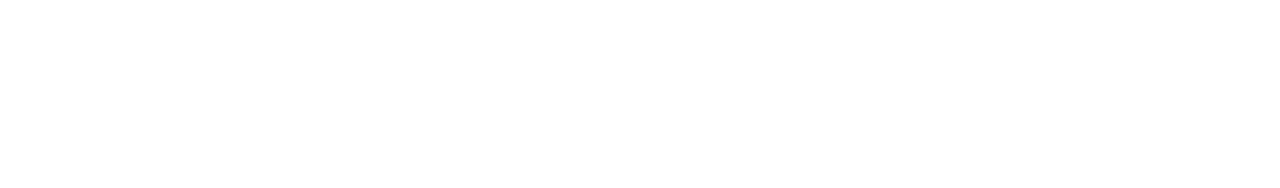
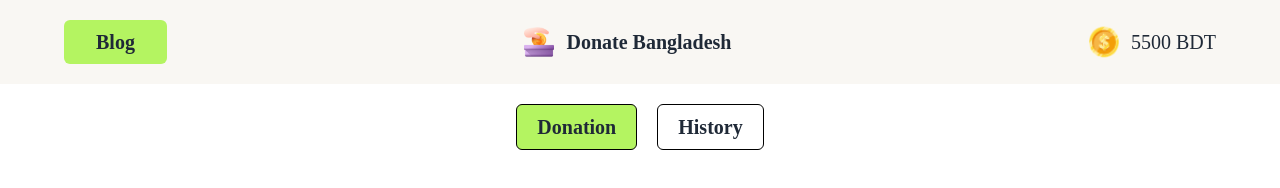
Before and after one commit to rifat-mahmudul/Donate-Bangladesh, a plain HTML site: page index.html in a window 1280 px wide. Drawn offline with nearby package versions, Linux system fonts and the light colour scheme.

Commit message:
index header section added.

```diff
--- a/index.html
+++ b/index.html
@@ -1,5 +1,5 @@
 <!DOCTYPE html>
-<html lang="en" data-theme="light">
+<html lang="en" data-theme="light" class="scroll-smooth">
 <head>
     <meta charset="UTF-8">
     <meta name="viewport" content="width=device-width, initial-scale=1.0">
@@ -20,6 +20,46 @@
 </head>
 <body style="font-family: Lexend;">
 
+    <!-- header section start -->
+    <header class="sticky top-0 z-50 backdrop-blur-md">
+
+            <nav class="bg-[#f9f7f3]">
+                <div class="max-w-[90%] sm:max-w-6xl mx-auto flex justify-between items-center py-5">
+                    <div>
+                        <button id="blogBtn" class="bg-[#b4f461] hover:bg-[#8bea0e] transition-[0.5s] font-bold px-8 py-2 text-xl rounded-md">Blog</button>
+                    </div>
+
+                    <div class="flex justify-between items-center gap-3">
+                        <div>
+                            <img src="assets/logo.png" alt="" height="30px" width="30px">
+                        </div>
+
+                        <div>
+                            <h3 class="font-bold text-xl">Donate Bangladesh</h3>
+                        </div>
+                    </div>
+
+
+                    <div class="flex justify-between items-center gap-3">
+                        <div>
+                            <img src="assets/coin.png" alt="" height="30px" width="30px">
+                        </div>
+
+                        <div>
+                            <h3 class="text-xl"><span id="donateCounter">5500</span> BDT</h3>
+                        </div>
+                    </div>
+                </div>
+            </nav>
+
+            <div class="mt-5 mx-auto text-center pb-3">
+                <button class="bg-[#b4f461] py-2 px-5 font-bold text-xl rounded-md mr-4 border border-black" id="donationBtn">Donation</button>
+                <button class="py-2 px-5 font-bold text-xl rounded-md border border-black" id="historyBtn">History</button>
+            </div>
+
+    </header>
+    <!-- header section end -->
+
 
 
 </body>
```
